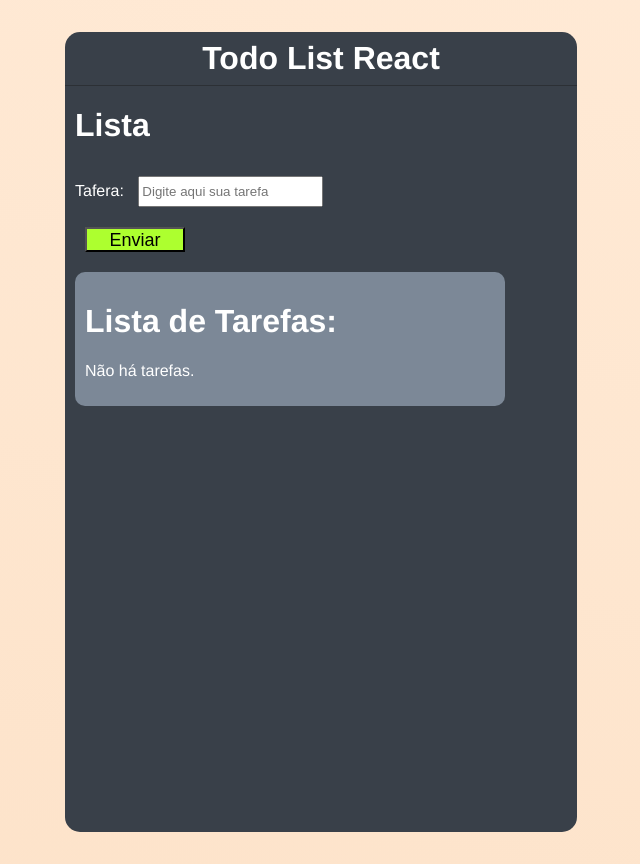
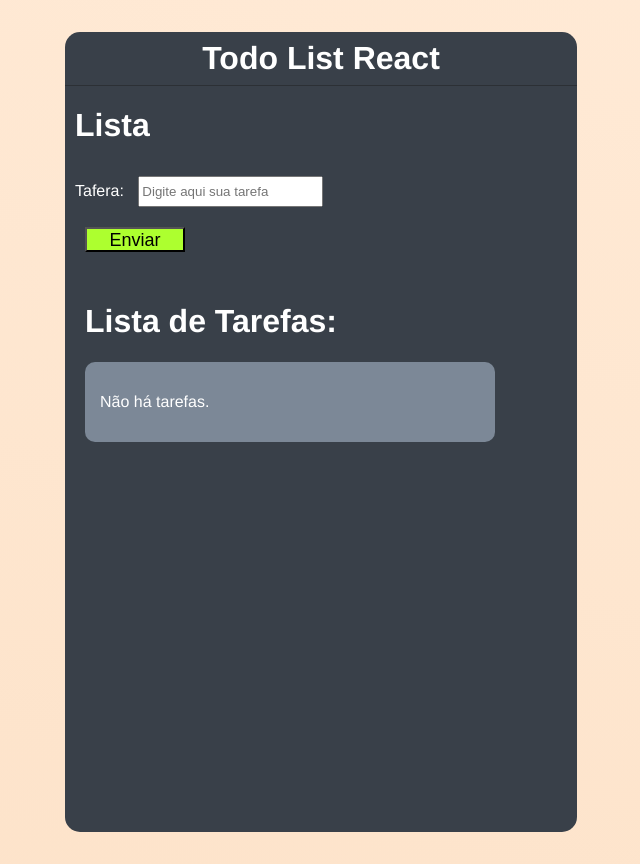
Before and after one commit to ThamyrisCabralArraes/todo-list-matheus-battisti, a React (Create React App) app: page / in a window 1280 px wide. Shown: the whole page, without its empty margins (319-959 px from the left). Built offline with nearby package versions, Linux system fonts and the light colour scheme.

Commit message:
alteracao de CSS

```diff
--- a/src/App.css
+++ b/src/App.css
@@ -18,11 +18,16 @@
 }
 
 .list-todo {
-  background-color: #7c8897;
   width: 80%;
   margin-left: 20px;
   border-radius: 10px;
   padding: 10px;
+}
+
+.div-tarefas {
+  background-color: #7c8897;
+  border-radius: 10px;
+  padding: 15px;
 }
 
 .input-enviar {
@@ -60,4 +65,5 @@
   height: 30px;
   font-size: 25px;
   border: none;
+  color: greenyellow;
 }
```
